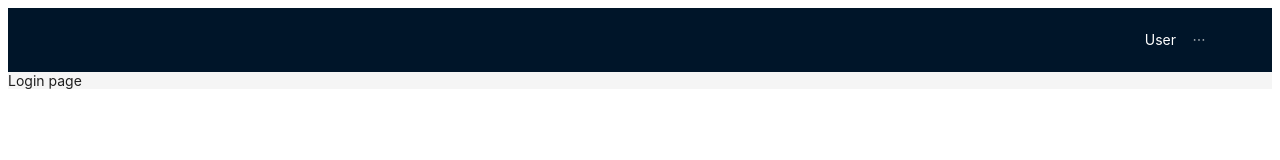
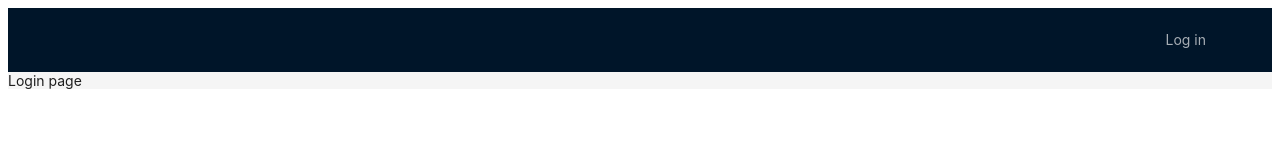
Before and after one commit to Katsiaryna-Andrabaila/calendar-cra, a React (Create React App) app: page /login in a window 1280 px wide. Shown: the top 160 px of the page. Built offline with nearby package versions, Linux system fonts and the light colour scheme.

Commit message:
feat: add auth reducer

```diff
--- a/src/components/AppRouter.tsx
+++ b/src/components/AppRouter.tsx
@@ -1,8 +1,9 @@
 import { Routes, Route, Navigate } from "react-router-dom";
 import { RouteNames, privateRoutes, publicRoutes } from "../router";
+import { useTypedSelector } from "../hooks/useTypedSelector";
 
 export const AppRouter = () => {
-  const isAuth = false;
+  const { isAuth } = useTypedSelector((state) => state.auth);
 
   return isAuth ? (
     <Routes>
--- a/src/components/Navbar.tsx
+++ b/src/components/Navbar.tsx
@@ -1,10 +1,11 @@
 import { Menu, Row } from "antd";
 import { Header } from "antd/es/layout/layout";
 import { useNavigate } from "react-router-dom";
+import { useTypedSelector } from "../hooks/useTypedSelector";
 
 const Navbar = () => {
   const navigate = useNavigate();
-  const isAuth = true;
+  const { isAuth } = useTypedSelector((state) => state.auth);
 
   const navItemsNotAuth = ["Log in"].map((el) => ({
     key: el,
--- /dev/null
+++ b/src/hooks/useTypedSelector.ts
@@ -0,0 +1,5 @@
+import { TypedUseSelectorHook } from "react-redux";
+import { RootState } from "../store";
+import { useSelector } from "react-redux";
+
+export const useTypedSelector: TypedUseSelectorHook<RootState> = useSelector;
--- a/src/store/index.ts
+++ b/src/store/index.ts
@@ -4,8 +4,9 @@ import {
   legacy_createStore as createStore,
 } from "redux";
 import thunk from "redux-thunk";
+import reducers from "./reducers";
 
-const rootReducer = combineReducers({});
+const rootReducer = combineReducers(reducers);
 
 export const store = createStore(rootReducer, applyMiddleware(thunk));
 
--- /dev/null
+++ b/src/store/reducers/auth/index.ts
@@ -0,0 +1,17 @@
+import { AuthState, AuthAction, AuthActionsEnum } from "./types";
+
+const initialState: AuthState = {
+  isAuth: false,
+};
+
+export default function authReducer(
+  state: AuthState = initialState,
+  action: AuthAction
+): AuthState {
+  switch (action.type) {
+    case AuthActionsEnum.SET_AUTH:
+      return { ...state, isAuth: action.payload };
+    default:
+      return state;
+  }
+}
--- /dev/null
+++ b/src/store/reducers/auth/types.ts
@@ -0,0 +1,14 @@
+export interface AuthState {
+  isAuth: boolean;
+}
+
+export enum AuthActionsEnum {
+  SET_AUTH = "SET_AUTH",
+}
+
+export interface SetAuthAction {
+  type: AuthActionsEnum.SET_AUTH;
+  payload: boolean;
+}
+
+export type AuthAction = SetAuthAction;
--- /dev/null
+++ b/src/store/reducers/index.ts
@@ -0,0 +1,5 @@
+import auth from "./auth";
+
+const exportedObj = { auth };
+
+export default exportedObj;
```
